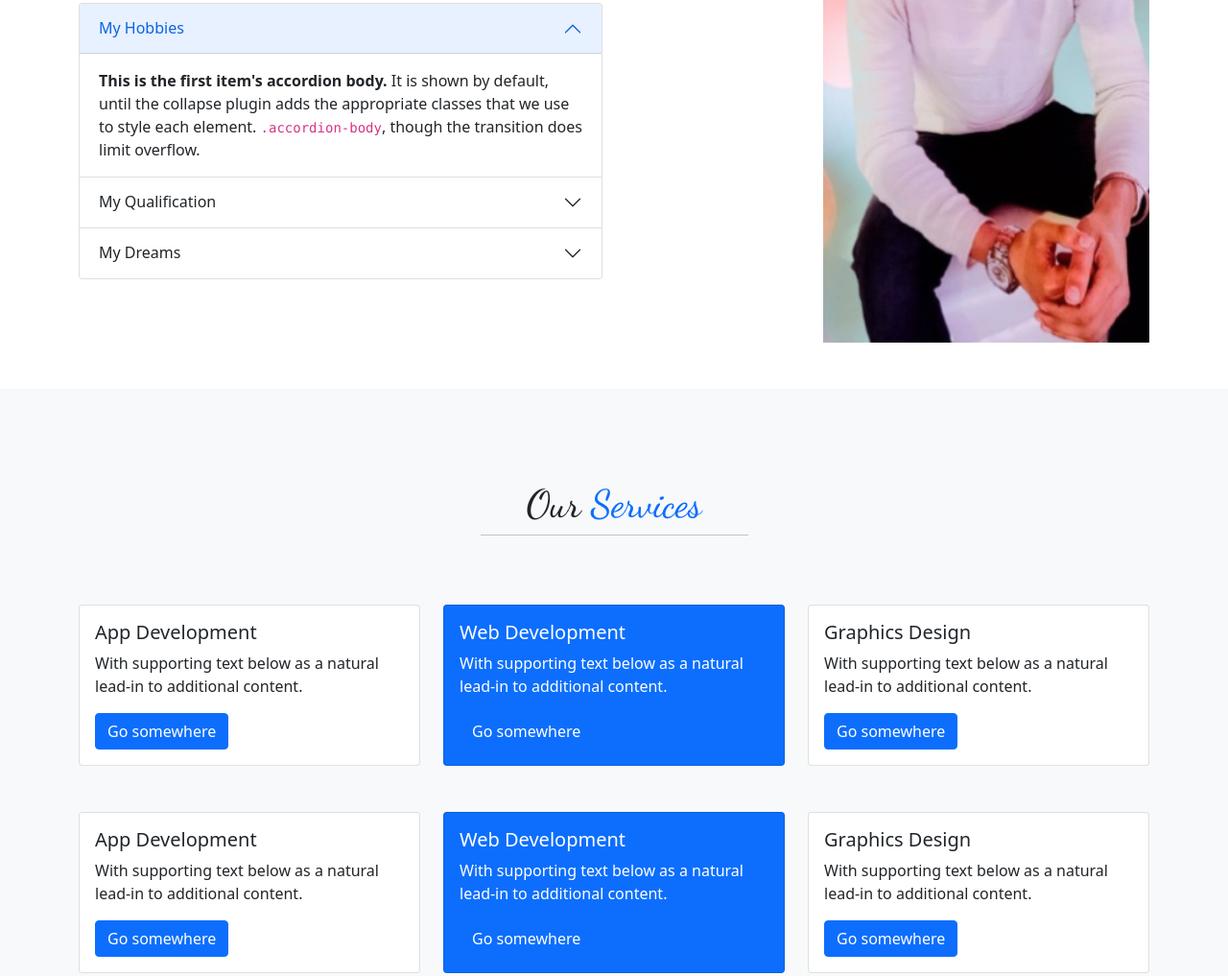
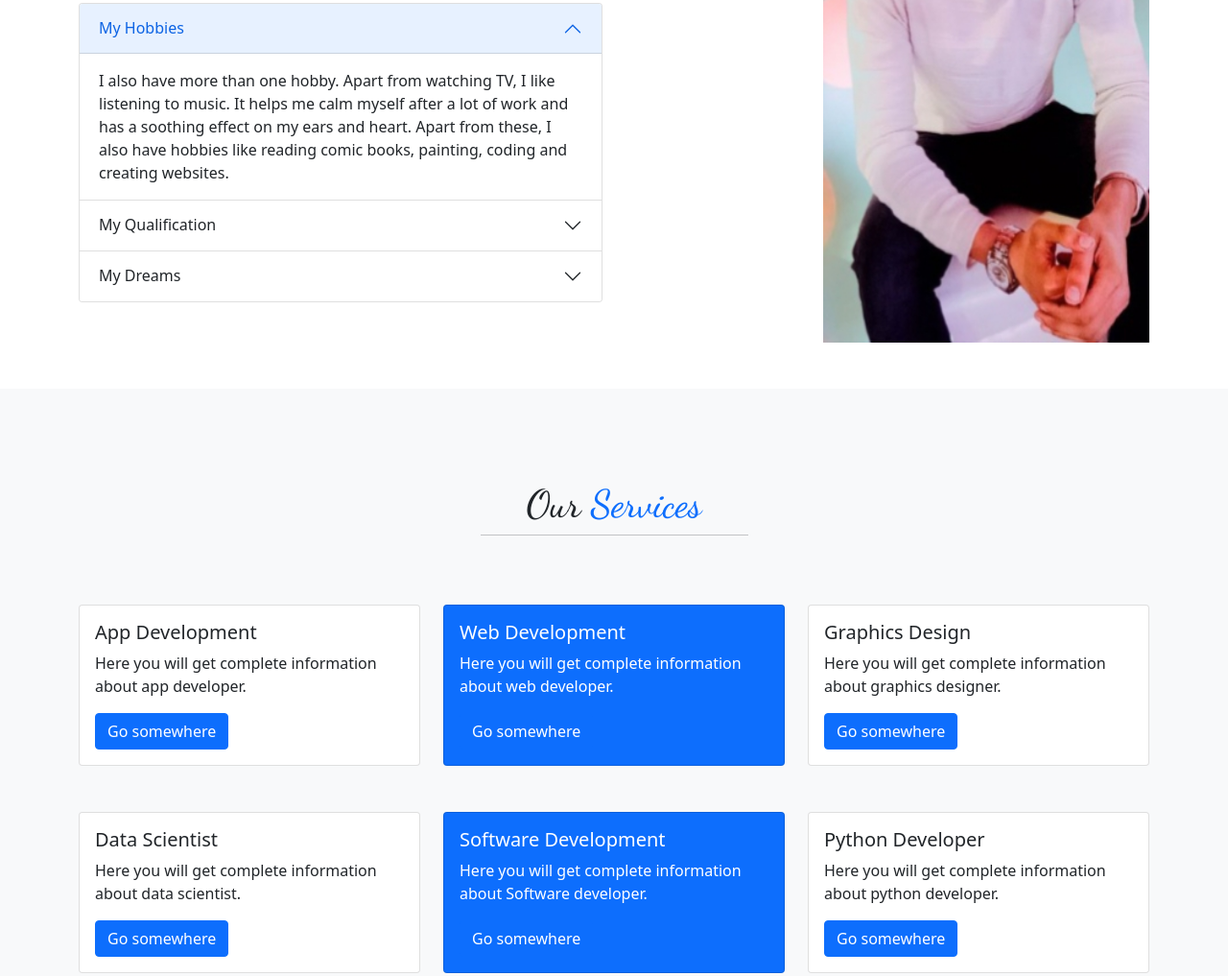
Before and after one commit to Suraj-webdeveloper/freehost.github.io, a plain HTML site: page index.html in a window 1280 px wide. Shown: the part 1076-2093 px from the top of the page at 96% size. Drawn offline with nearby package versions, Linux system fonts and the light colour scheme.

Commit message:
Update index.html

```diff
--- a/index.html
+++ b/index.html
@@ -4,7 +4,7 @@
 <head>
     <meta charset="UTF-8">
     <meta name="viewport" content="width=device-width, initial-scale=1.0">
-    <title>Document</title>
+    <title>surajabout.com</title>
     <link href="https://unpkg.com/aos@2.3.1/dist/aos.css" rel="stylesheet">
 
     <link rel="stylesheet" type="text/css" href="style.css">
@@ -127,7 +127,7 @@
                     <h1 data-aos="zoom-in">What do you <span class="text-primary">went to know?</span> </h1>
                     <p class="p-3 ">
                         A front-end developer architects and develops websites and applications using web technologies
-                        (i.e., HTML, CSS, DOM, and JavaScript), which run on the Open Web Platform or act as compilation
+                        ( HTML, CSS, Bootstrap and JavaScript), which run on the Open Web Platform or act as compilation
                         input for non-web platform environments.
                     </p>
                     <button type="button" class="btn btn-light mb-5 ">More about me</button>
@@ -144,10 +144,7 @@
                             <div id="collapseOne" class="accordion-collapse collapse show" aria-labelledby="headingOne"
                                 data-bs-parent="#accordionExample">
                                 <div class="accordion-body">
-                                    <strong>This is the first item's accordion body.</strong> It is shown by default,
-                                    until the collapse plugin adds the appropriate classes that we use to style each
-                                    element.
-                                    <code>.accordion-body</code>, though the transition does limit overflow.
+                                    I also have more than one hobby. Apart from watching TV, I like listening to music. It helps me calm myself after a lot of work and has a soothing effect on my ears and heart. Apart from these, I also have hobbies like reading comic books, painting, coding and creating websites.
                                 </div>
                             </div>
                         </div>
@@ -161,10 +158,7 @@
                             <div id="collapseTwo" class="accordion-collapse collapse" aria-labelledby="headingTwo"
                                 data-bs-parent="#accordionExample">
                                 <div class="accordion-body">
-                                    <strong>This is the second item's accordion body.</strong> It is hidden by default,
-                                    until the collapse plugin adds the appropriate classes that we use to style each
-                                    element. These classes control the HTML can go within
-                                    the <code>.accordion-body</code>, though the transition does limit overflow.
+                                   I completed class 12 with Physics, Chemistry and Maths. After this I chose IT field in ITI because I want to become a perfect web developer and I am also very fond of writing websites
                                 </div>
                             </div>
                         </div>
@@ -178,11 +172,7 @@
                             <div id="collapseThree" class="accordion-collapse collapse" aria-labelledby="headingThree"
                                 data-bs-parent="#accordionExample">
                                 <div class="accordion-body">
-                                    <strong>This is the third item's accordion body.</strong> It is hidden by default,
-                                    until the collapse plugin adds the appropriate classes that we use to style each
-                                    element.
-                                    our default variables. It's also worth noting that just about any HTML can go within
-                                    the <code>.accordion-body</code>, though the transition does limit overflow.
+                                   One of my biggest dreams is to become a good successful person and take good care of myself and my family.
                                 </div>
                             </div>
                         </div>
@@ -217,7 +207,7 @@
                         <div class="card-body">
 
                             <h5 class="card-title">App Development</h5>
-                            <p class="card-text">With supporting text below as a natural lead-in to additional content.
+                            <p class="card-text">Here you will get complete information about app developer.
                             </p>
                             <a href="#" class="btn btn-primary">Go somewhere</a>
                         </div>
@@ -231,7 +221,7 @@
                         <div class="card-body">
 
                             <h5 class="card-title">Web Development</h5>
-                            <p class="card-text">With supporting text below as a natural lead-in to additional content.
+                            <p class="card-text">Here you will get complete information about web developer.
                             </p>
                             <a href="#" class="btn btn-primary">Go somewhere</a>
                         </div>
@@ -245,7 +235,7 @@
                         <div class="card-body">
 
                             <h5 class="card-title">Graphics Design</h5>
-                            <p class="card-text">With supporting text below as a natural lead-in to additional content.
+                            <p class="card-text">Here you will get complete information about graphics designer.
                             </p>
                             <a href="#" class="btn btn-primary">Go somewhere</a>
                         </div>
@@ -261,8 +251,8 @@
                     <div class="card">
                         <div class="card-body">
 
-                            <h5 class="card-title">App Development</h5>
-                            <p class="card-text">With supporting text below as a natural lead-in to additional content.
+                            <h5 class="card-title">Data Scientist</h5>
+                            <p class="card-text">Here you will get complete information about data scientist.
                             </p>
                             <a href="#" class="btn btn-primary">Go somewhere</a>
                         </div>
@@ -275,8 +265,8 @@
                     <div class="card  bg-primary text-white">
                         <div class="card-body">
 
-                            <h5 class="card-title">Web Development</h5>
-                            <p class="card-text">With supporting text below as a natural lead-in to additional content.
+                            <h5 class="card-title">Software Development</h5>
+                            <p class="card-text">Here you will get complete information about Software developer.
                             </p>
                             <a href="#" class="btn btn-primary">Go somewhere</a>
                         </div>
@@ -289,8 +279,8 @@
                     <div class="card">
                         <div class="card-body">
 
-                            <h5 class="card-title">Graphics Design</h5>
-                            <p class="card-text">With supporting text below as a natural lead-in to additional content.
+                            <h5 class="card-title">Python Developer</h5>
+                            <p class="card-text">Here you will get complete information about python developer.
                             </p>
                             <a href="#" class="btn btn-primary">Go somewhere</a>
                         </div>
@@ -325,7 +315,7 @@
                     <div class="card">
                         <div class="card-body text-center">
                             <img src="b5img/s4.jpg" class="img-fluid rounded-circle border border-primary p-2" alt="">
-                            <h5 class="card-title mt-4">Suraj Sharma</h5>
+                            <h5 class="card-title mt-4">Siddharth Sharma</h5>
                             <p class="card-text">Front-end Developer.</p>
                             <a href="#" class="btn btn-primary">Read more</a>
                         </div>
@@ -335,7 +325,7 @@
                     <div class="card">
                         <div class="card-body text-center">
                             <img src="b5img/s2.jpg" class="img-fluid rounded-circle border border-primary p-2" alt="">
-                            <h5 class="card-title mt-4">Keren D'souza</h5>
+                            <h5 class="card-title mt-4">Abhinav Mishara</h5>
                             <p class="card-text">Back-end Developer.</p>
                             <a href="#" class="btn btn-primary">Read more</a>
                         </div>
@@ -346,7 +336,7 @@
                         <div class="card-body text-center">
                             <img src="b5img/s3.jpg" class="img-fluid rounded-circle border border-primary p-2" alt="">
                             <h5 class="card-title mt-4">Kristina</h5>
-                            <p class="card-text">Front-end Developer.</p>
+                            <p class="card-text">Full-Stack Developer.</p>
                             <a href="#" class="btn btn-primary">Read more</a>
                         </div>
                     </div>
```
